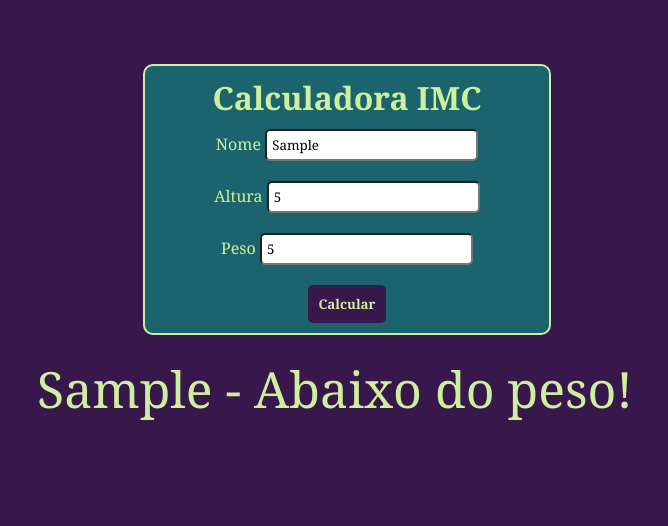
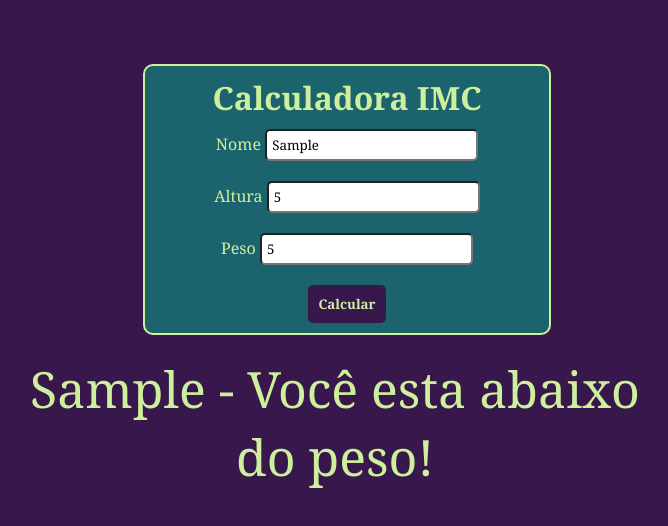
Before and after one commit to Marcelino85/Calculadora-IMC, a plain HTML site: page index.html in a window 1280 px wide. Both pictures are taken after typing "Sample", "5", "5" into the empty fields and a click on the button "Calcular". Shown: the whole page, without its empty margins (305-973 px from the left). Drawn offline with Linux system fonts and the light colour scheme.

Commit message:
Incrementando o Return

```diff
--- a/script.js
+++ b/script.js
@@ -6,12 +6,12 @@ const altura = document.getElementById('altura')
 const resultado = document.getElementById('resultado')
 
 const getText = (imc) => {
-    if(imc>40) return 'Obesidade grau III!'
-    if(imc>35) return 'Obesidade grau II!'
-    if(imc>30) return 'Obesidade grau I!'
-    if(imc>25) return 'Levemente acima do peso.'
-    if(imc>18.5) return 'peso ideal!'
-    return 'Abaixo do peso!'
+    if(imc>40) return 'Você esta com obesidade grau III!'
+    if(imc>35) return 'Você esta com obesidade grau II!'
+    if(imc>30) return 'Você esta com obesidade grau I!'
+    if(imc>25) return 'Você se encontra levemente acima do peso.'
+    if(imc>18.5) return 'Você esta no peso ideal. Parabéns!'
+    return 'Você esta abaixo do peso!'
 }
 
 
--- a/style.css
+++ b/style.css
@@ -34,11 +34,13 @@ label{
 .input{
     padding: 10px;
 
+
 }
 
 input{
     border-radius: 5px;
     padding: 5px;
+
 }
 
 #button{
```
